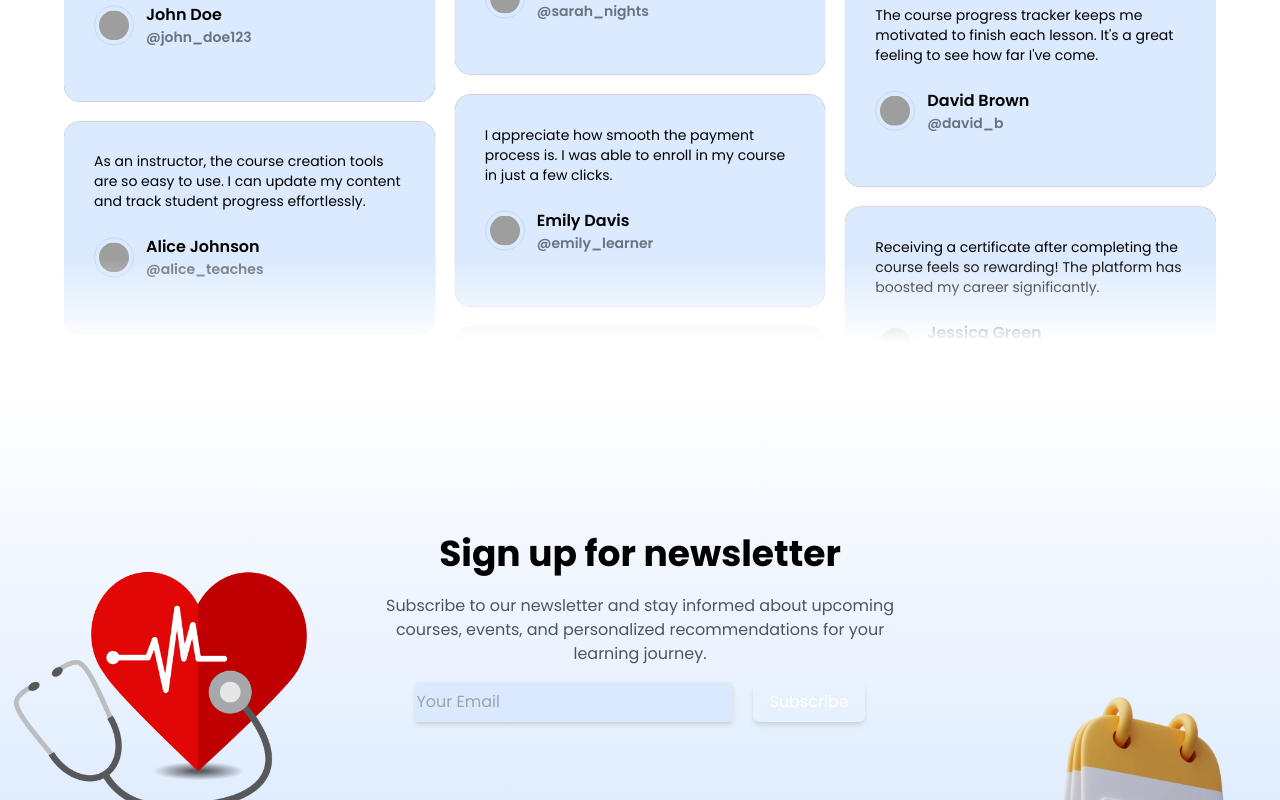
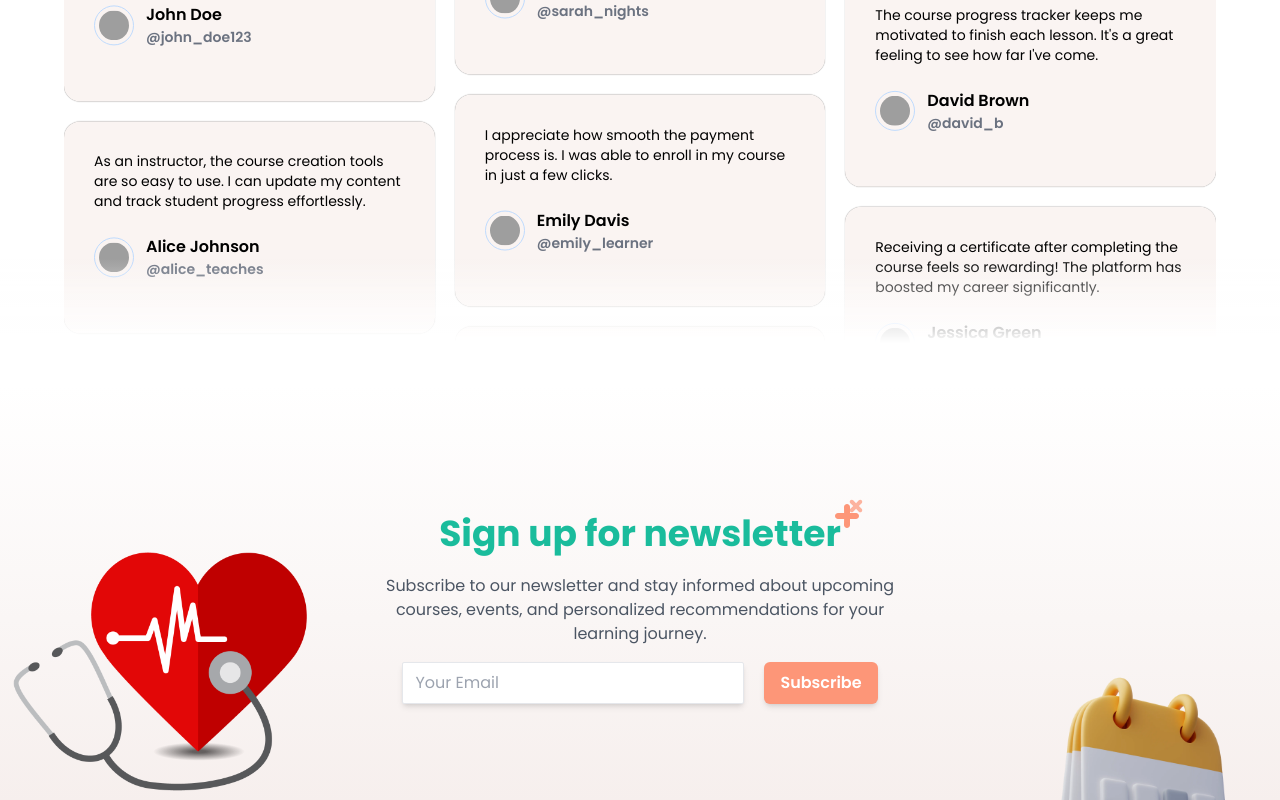
Before and after one commit to jahedasultana/Health-Track, a React (Vite) app: page / in a window 1280 px wide. Shown: the part 6420-7220 px from the top of the page. Built offline with nearby package versions, Linux system fonts and the light colour scheme; no server answers; grey boxes are pictures that could not be loaded.

Commit message:
newslater section fix

```diff
--- a/src/pages/home/promotional/Promotional.jsx
+++ b/src/pages/home/promotional/Promotional.jsx
@@ -4,6 +4,7 @@ import { useRef } from "react";
 import Swal from 'sweetalert2';
 import image1 from '../../../assets/homeImage/clender.png';
 import image2 from '../../../assets/homeImage/heard.png';
+import { TiPlus } from "react-icons/ti";
 
 
 const Promotional = () => {
@@ -27,13 +28,19 @@ const Promotional = () => {
   return (
     <section
       ref={sectionRef}
-      className=" bg-gradient-to-b from-white to-blue-100 md:py-32 py-5">
+      className=" bg-gradient-to-b from-white to-[#f5edeb] md:py-32 py-5">
       <div className="container mx-auto text-center p-5 md:p-0 lg:pb-5">
-        <div className=" relative">
-          <h1 className="text-secondary text-3xl md:text-4xl font-bold my-5">
-            Sign up for newsletter
-          </h1>
-          <p className="my-4 md:w-[40%] mx-auto text-gray-600">
+        <div className="relative">
+        <div className="text-center pb-2">
+
+          <h2 className="relative text-[#1ABC9C] md:text-4xl text-2xl font-bold mb-3 w-[max-content] mx-auto">
+          Sign up for newsletter
+            <TiPlus className="absolute text-[#FD9678] -right-6 -top-4" />
+            <TiPlus className="absolute text-[#FD9678] opacity-70 text-2xl -right-[27px] rotate-45 -top-5" />
+          </h2>
+
+        </div>
+          <p className="mb-4 md:w-[40%] mx-auto text-gray-600">
             Subscribe to our newsletter and stay informed about upcoming
             courses, events, and personalized recommendations for your learning
             journey.
@@ -62,12 +69,12 @@ const Promotional = () => {
           onSubmit={handleSubmitNewsletter}
           className="flex justify-center gap-5 ">
             <input
-              className="input bg-[#DBE9FE] border focus:outline-none shadow-md"
+              className="input px-3 rounded-sm py-2  border focus:outline-none shadow-md"
               type="email"
               required
               placeholder="Your Email"
             />
-          <button type="submit" className="px-4 py-2 rounded-md bg-secondary text-white shadow-md transition-opacity hover:opacity-80">
+          <button type="submit" className="px-4 py-2 rounded-md bg-secondary text-white bg-[#FD9678] shadow-md transition-opacity font-semibold hover:opacity-80">
             Subscribe
           </button>
         </form>
--- a/src/pages/home/testimonial/TestimonialSlide.jsx
+++ b/src/pages/home/testimonial/TestimonialSlide.jsx
@@ -2,7 +2,7 @@ const TestimonialSlide = ({ first }) => {
   console.log(first);
   return (
     <div>
-      <div className="bg-[#dbeafe] p-[30px] rounded-2xl"
+      <div className="bg-[#faf4f2] p-[30px] rounded-2xl"
       style={{boxShadow: '0 0 1px gray'}}
       >
         <div>
```
